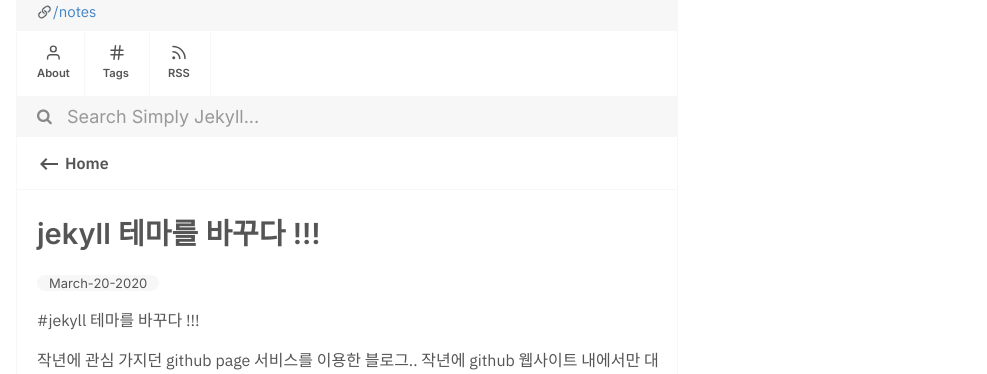
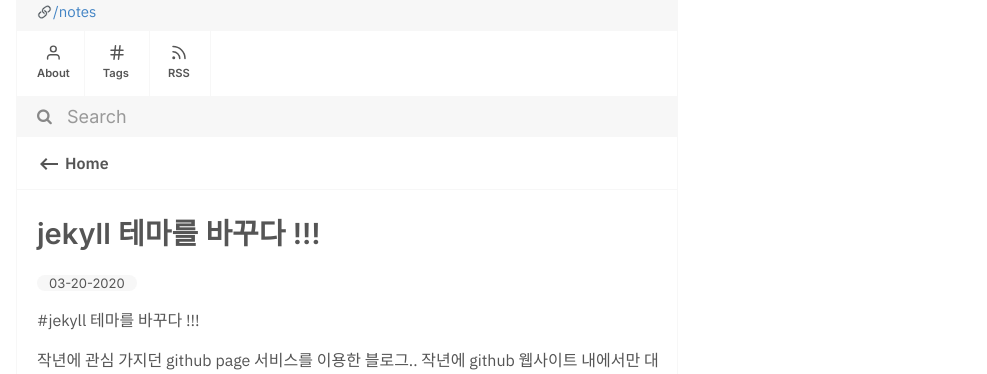
Before and after one commit to songskysun/songskysung.github.io, a Jekyll site: the page built from _posts/2020-03-19-2.md, in a window 1280 px wide. Shown: the part 142-516 px from the top of the page, without its empty margins (293-1280 px from the left). Built offline with Jekyll 4.4.1, drawn with Linux system fonts in a browser that asks for light colours.

Commit message:
커스텀

```diff
--- a/_includes/content.html
+++ b/_includes/content.html
@@ -4,7 +4,7 @@
     {%- if page.status != nil and page.status != empty -%}
     <li><a href="javascript:void(0)" class="tag"><b>Status:</b> <i>{{page.status | capitalize}}</i></a></li>
     {%- endif -%}
-    <li><a href="/dates/#{{ page.date | date: '%d-%B-%Y' }}" class="tag">{{ page.date | date: '%B-%d-%Y' }}</a></li>
+    <li><a href="/dates/#{{ page.date | date: '%d-%B-%Y' }}" class="tag">{{ page.date | date: '%m-%d-%Y' }}</a></li>
     <!-- Loop through page categories and print them in tags -->
     {%- for tag in page.tags -%}
         <li><a href="/tags/#{{ tag }}" class="tag">{{ tag }}</a></li>
--- a/_includes/header.html
+++ b/_includes/header.html
@@ -127,7 +127,7 @@
     <div class="searchbar search-container">
         <i class="fa fa-search" aria-hidden="true"></i>
         <label for="search-input"></label>
-        <input type="text" oninput="changeResultContainerDisp(this.value)" id="search-input" autocomplete="off" placeholder="Search Simply Jekyll..."/>
+        <input type="text" oninput="changeResultContainerDisp(this.value)" id="search-input" autocomplete="off" placeholder="Search"/>
         <ul id="results-container"></ul>
     </div>
     <script src="/assets/js/simple-jekyll-search.min.js"></script>
```
Also changed, not shown: dates.md (+1 -1 lines).
